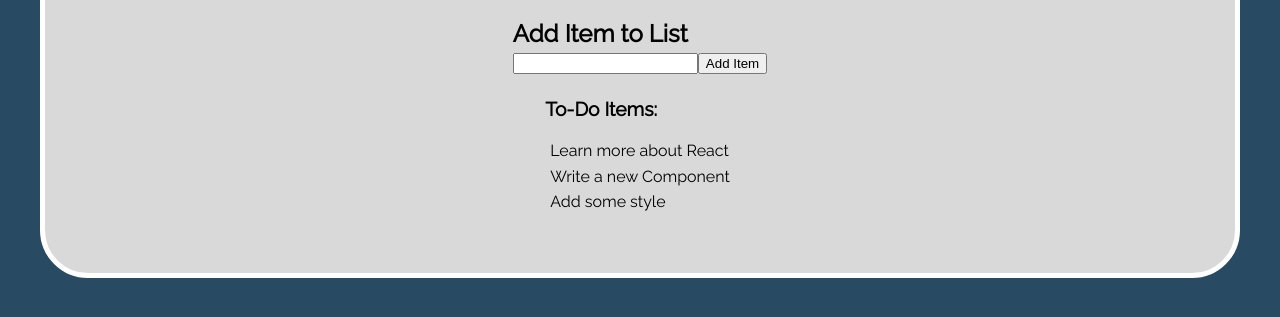
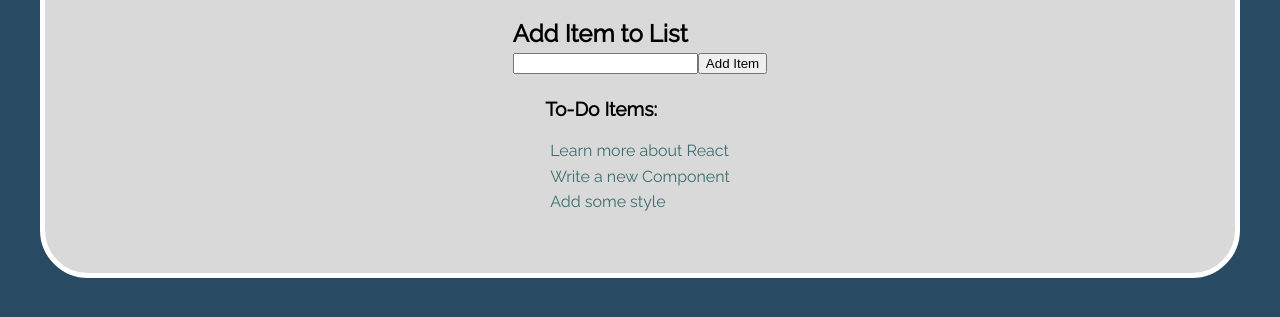
Before and after one commit to ryreiterman/ryans-to-do-list, a React app: page / in a window 1280 px wide. Shown: the part 127-444 px from the top of the page. Built offline with nearby package versions, Linux system fonts and the light colour scheme.

Commit message:
Added color to list items

```diff
--- a/src/components/ToDoItem.js
+++ b/src/components/ToDoItem.js
@@ -1,5 +1,9 @@
 import React, { useState } from 'react';
 
 export default function ToDoItem(props) {
-	return <li key={props.id}>{props.name}</li>;
+	return (
+		<li key={props.id} className="to-do-list-items">
+			{props.name}
+		</li>
+	);
 }
--- a/src/scss/styles.scss
+++ b/src/scss/styles.scss
@@ -56,6 +56,7 @@ h3 {
   padding: .3em;
 }
 
-.to-do-list li {
+.to-do-list-items {
   margin: .6em;
+  color: #3c6e71;
 }
```
Also changed, not shown: public/index.html (+1 -1 lines), public/css/styles.css, 2 other files.
